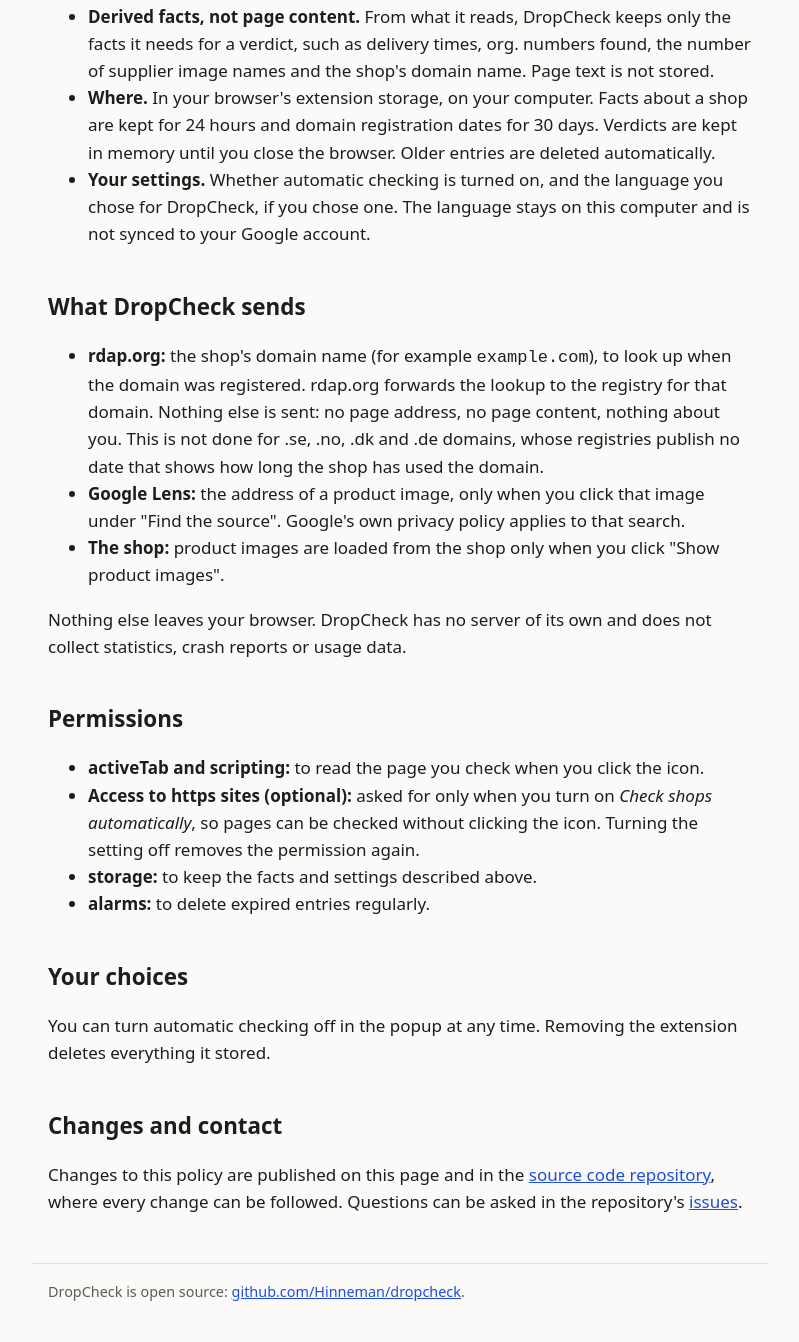
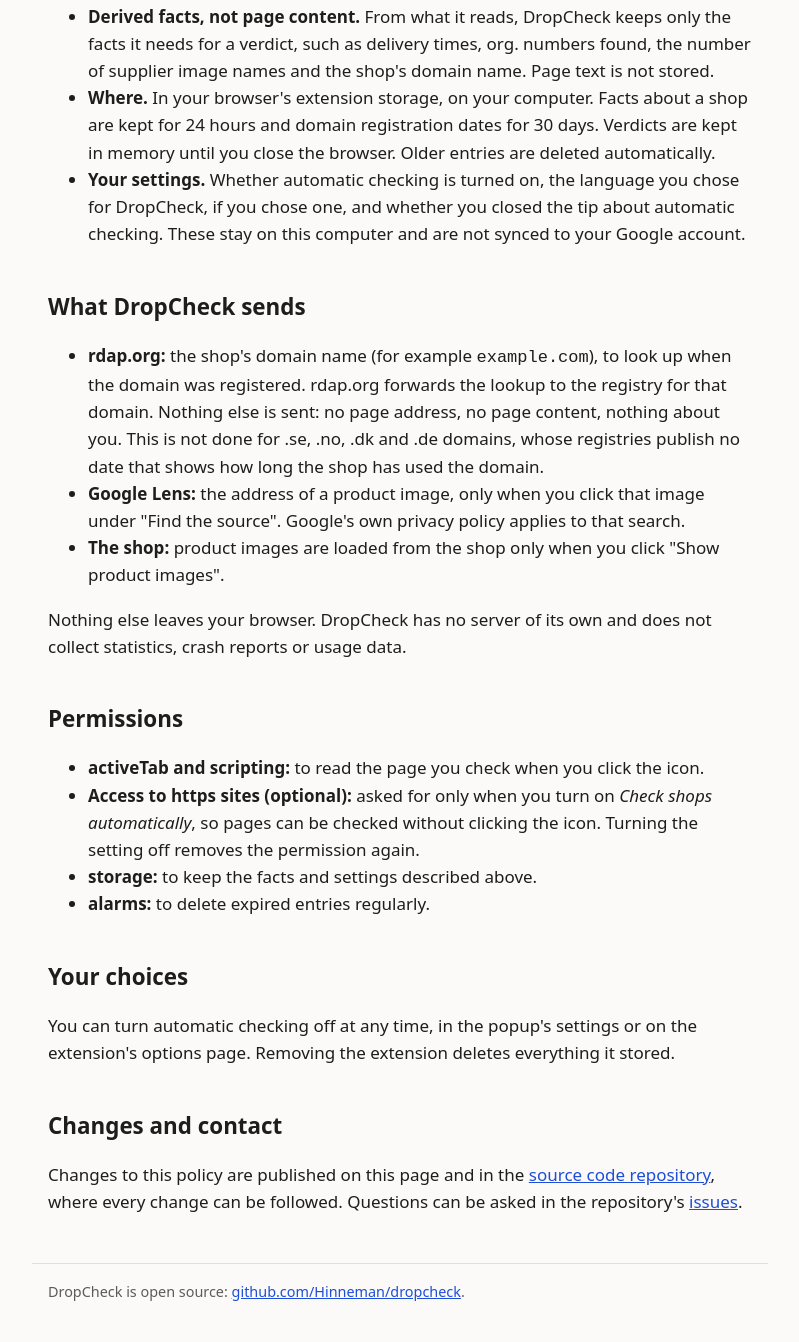
Before and after one commit to Hinneman/dropcheck, a browser extension: page site/privacy.html in a window 1280 px wide. Shown: the part 810-2152 px from the top of the page, without its empty margins (240-1039 px from the left). Drawn offline with Linux system fonts and the light colour scheme.

Commit message:
Release 0.6.0

```diff
--- a/package.json
+++ b/package.json
@@ -1,6 +1,6 @@
 {
   "name": "dropcheck",
-  "version": "0.5.0",
+  "version": "0.6.0",
   "private": true,
   "type": "module",
   "description": "Chrome extension that flags dropshipping signals on Swedish and Norwegian online stores.",
--- a/site/privacy.html
+++ b/site/privacy.html
@@ -21,7 +21,7 @@
 </header>
 
 <main>
-<p>Effective 21 November 2026. This policy covers the DropCheck Chrome extension, version 0.5.0
+<p>Effective 21 November 2026. This policy covers the DropCheck Chrome extension, version 0.6.0
 and later.</p>
 
 <h2>What DropCheck reads</h2>
@@ -46,9 +46,9 @@ supplier image names and the shop's domain name. Page text is not stored.</li>
 <li><strong>Where.</strong> In your browser's extension storage, on your computer. Facts about a
 shop are kept for 24 hours and domain registration dates for 30 days. Verdicts are kept in
 memory until you close the browser. Older entries are deleted automatically.</li>
-<li><strong>Your settings.</strong> Whether automatic checking is turned on, and the language you
-chose for DropCheck, if you chose one. The language stays on this computer and is not synced to
-your Google account.</li>
+<li><strong>Your settings.</strong> Whether automatic checking is turned on, the language you
+chose for DropCheck, if you chose one, and whether you closed the tip about automatic checking.
+These stay on this computer and are not synced to your Google account.</li>
 </ul>
 
 <h2>What DropCheck sends</h2>
@@ -77,7 +77,8 @@ the setting off removes the permission again.</li>
 </ul>
 
 <h2>Your choices</h2>
-<p>You can turn automatic checking off in the popup at any time. Removing the extension deletes
+<p>You can turn automatic checking off at any time, in the popup's settings or on the
+extension's options page. Removing the extension deletes
 everything it stored.</p>
 
 <h2>Changes and contact</h2>
```
Also changed, not shown: site/index.html (+1 -1 lines), .github/ISSUE_TEMPLATE/false-alarm.yml, .github/ISSUE_TEMPLATE/missed-dropshipper.yml, extension/manifest.json, 1 other file.
